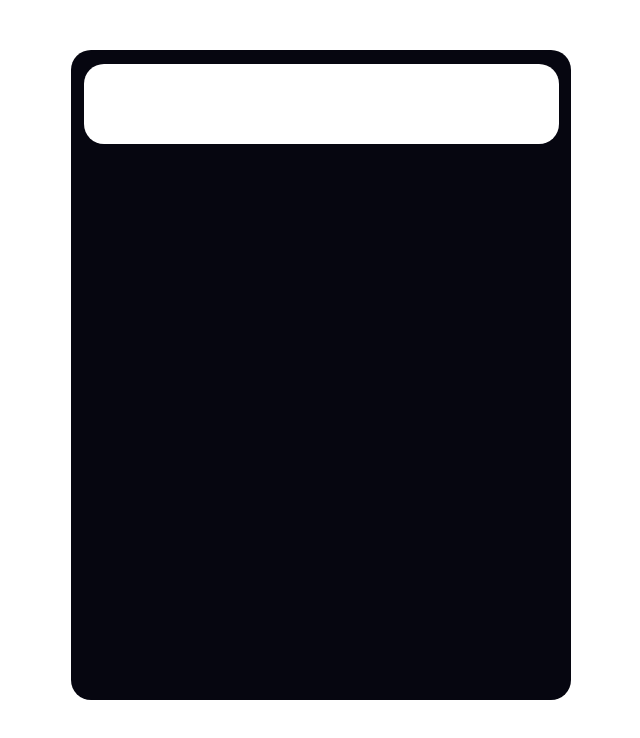
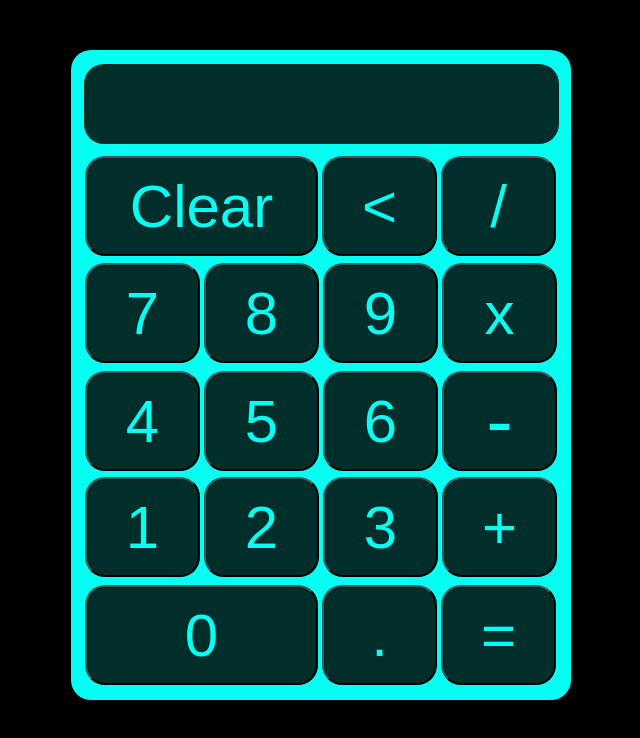
Before and after one commit to BeanFeast2/calculator-app, a plain HTML site: page index.html in a window 1280 px wide. Shown: the whole page, without its empty margins (319-959 px from the left). Drawn offline with Linux system fonts and the light colour scheme.

Commit message:
Added all buttons and aesthetics and started calculator functions in javascript

```diff
--- a/index.html
+++ b/index.html
@@ -8,8 +8,39 @@
 <body>
   <div id = 'container'>
     <div id = 'calculatorContainer'>
-      <div id = 'display'></div>
+      <div id = 'display'>
+        <div id = 'nums'></div>
+      </div>
+      <div class = 'firstRow row'>
+        <button class = 'button' id = 'clearButton'>Clear</button>
+        <button class = 'button' id = 'backButton'><</button>
+        <button class = 'button' id = 'devideButton'>/</button>
+      </div>
+      <div class = 'secondRow row'>
+        <button class = 'button' id = 'sevenButton'>7</button>
+        <button class = 'button' id = 'eightButton'>8</button>
+        <button class = 'button' id = 'nineButton'>9</button>
+        <button class = 'button' id = 'timesButton'>x</button>
+      </div>
+      <div class = 'thirdRow row'>
+        <button class = 'button' id = 'fourButton'>4</button>
+        <button class = 'button' id = 'fiveButton'>5</button>
+        <button class = 'button' id = 'sixButton'>6</button>
+        <button class = 'button' id = 'minusButton'>-</button>
+      </div>
+      <div class = 'fourthRow row'>
+        <button class = 'button' id = 'oneButton'>1</button>
+        <button class = 'button' id = 'twoButton'>2</button>
+        <button class = 'button' id = 'threeButton'>3</button>
+        <button class = 'button' id = 'plusButton'>+</button>
+      </div>
+      <div class = 'fifthRow row'>
+        <button class = 'button' id = 'zeroButton'>0</button>
+        <button class = 'button' id = 'pointButton'>.</button>
+        <button class = 'button' id = 'equalButton'>=</button>
+      </div>
     </div>
   </div>
+  <script type="text/javascript" src="script.js"></script>
 </body>
 </html>
--- a/script.js
+++ b/script.js
@@ -0,0 +1,34 @@
+function add(a,b){
+  return a + b;
+}
+
+function subtract(a,b){
+  return a - b;
+}
+
+function multiply(a,b){
+  return a * b;
+}
+
+function devide(a,b){
+  return a / b;
+}
+
+function operate(operator, a, b){
+  switch(operator){
+    case '+':
+      return add(a, b);
+      break;
+    case '-':
+      return subtract(a, b);
+      break;
+    case '*':
+      return multiply(a, b);
+      break;
+    case '/':
+      return devide(a, b);
+      break;
+  }
+}
+
+console.log(operate('/', 1, 2))
--- a/style.css
+++ b/style.css
@@ -1,11 +1,47 @@
-#container{
+body{
+  background-color: black;
+}
+
+.firstRow{
+  top: 26px;
+}
+
+.secondRow{
+  top: 33px;
+}
+
+.thirdRow{
+  top: 41px;
+}
+
+.fourthRow{
+  top: 47px;
+}
+
+.fifthRow{
+  top: 55px;
+}
+
+.row{
+  position: relative;
+  left: 14px;
+}
+
+.button{
+  height: 100px;
+  width: 115px;
+  border-radius: 20px;
+  vertical-align: top;
+  font-size: 60px;
+  color: #05fff3;
+  background-color: #002e2b;
 }
 
 #calculatorContainer{
   position: relative;
   top: 50px;
   margin: auto;
-  background-color: #060610;
+  background-color: #05fff3;
   width: 500px;
   height: 650px;
   border-radius: 20px;
@@ -17,6 +53,22 @@
   height: 80px;
   top: 14px;
   margin: auto;
-  background-color: white;
+  background-color: #002e2b;
   border-radius: 20px;
 }
+
+#nums{
+  color: #05fff3;
+  margin-right: 10px;
+  font-size: 70px;
+  float: right;
+}
+
+#zeroButton,
+#clearButton{
+  width: 233px;
+}
+
+#minusButton{
+  font-size: 80px;
+}
```
